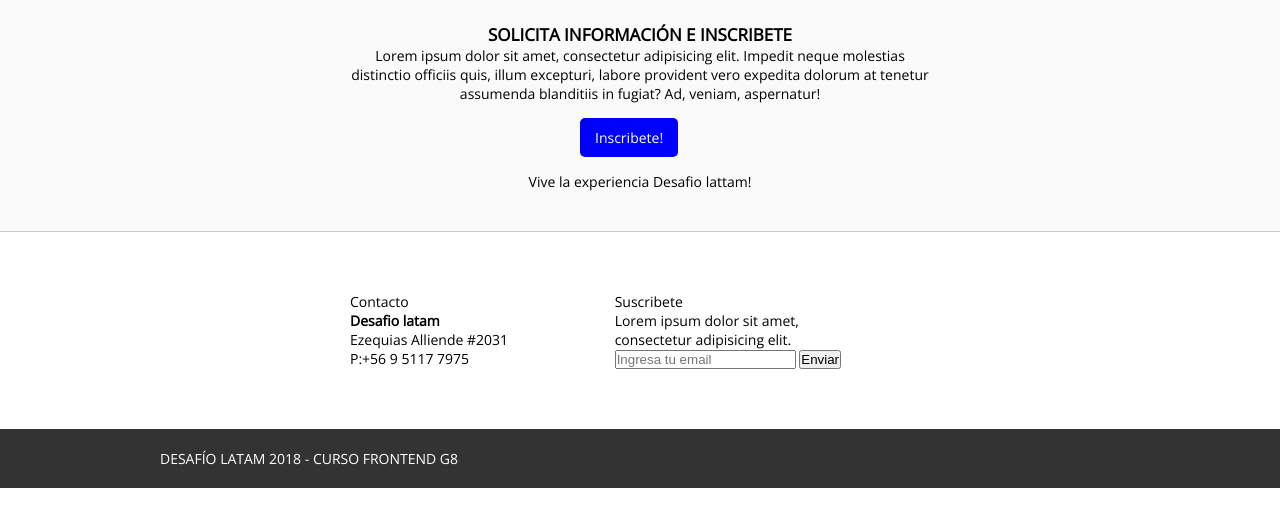
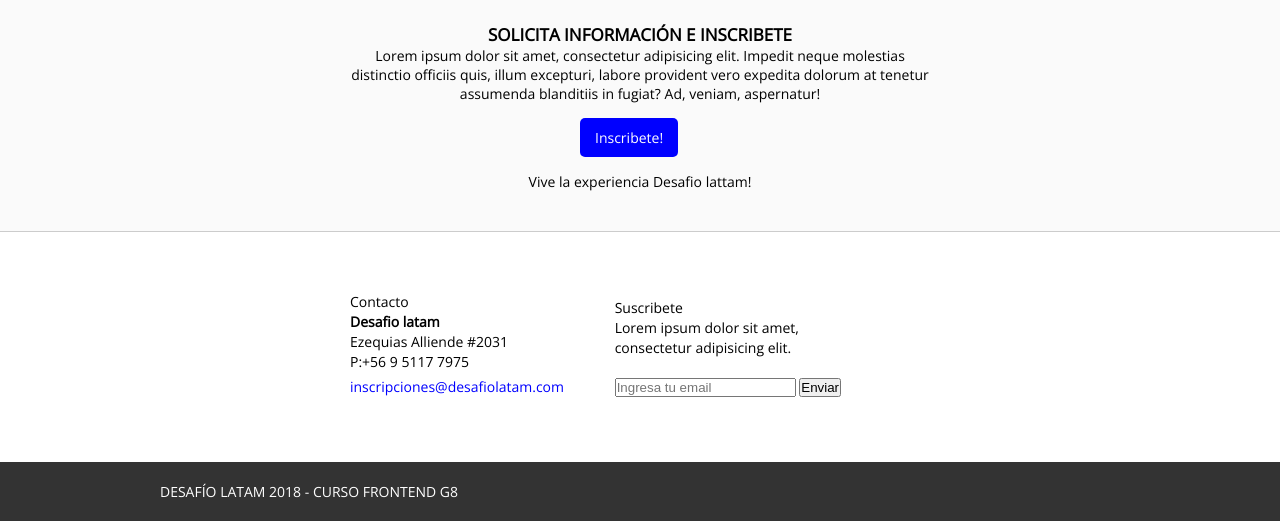
Before and after one commit to Cardenas2/tarea4, a plain HTML site: page index.html in a window 1280 px wide. Shown: the part 1117-1638 px from the top of the page. Before the commit the page ends 1605 px from the top, so only its background shows below. Drawn offline with nearby package versions, Linux system fonts and the light colour scheme.

Commit message:
modificacion de estilos en contacto

```diff
--- a/index.html
+++ b/index.html
@@ -70,6 +70,7 @@
 				<p class="contac2">Desafio latam</p>
 				<p>Ezequias Alliende #2031</p>
 				<p>P:+56 9 5117 7975</p>
+				<p class="inscrip">inscripciones@desafiolatam.com</p>
 			</div>
 			<div class="contacto">
 				<p>Suscribete</p>
--- a/styles.css
+++ b/styles.css
@@ -117,6 +117,14 @@ section .container .contacto{
 }
 section .container .contacto p{
 	text-align: left;
+	line-height: 20px;
+}
+.container .contacto p.inscrip{
+	padding: 5px 0;
+	color:#0000FF;
+}
+.container .contacto input{
+	margin: 20px 0 0 0;
 }
 
 footer{
```
